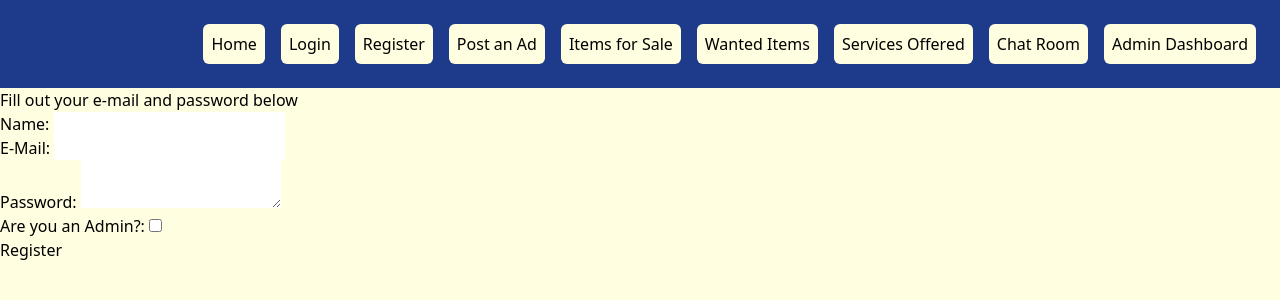
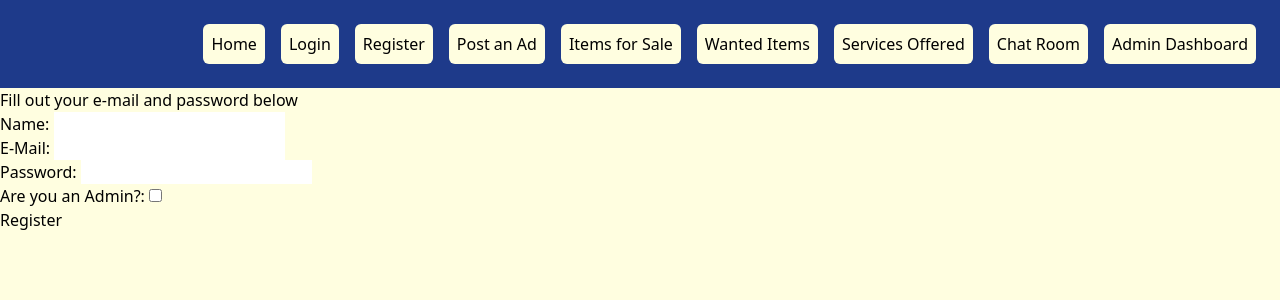
Before and after one commit to diang-elo/TMU-Classifieds-Web-Interface, a React (Create React App) app in the folder frontend/: page /auth/registration in a window 1280 px wide. Shown: the top 300 px of the page. Built offline with nearby package versions, Linux system fonts and the light colour scheme.

Commit message:
hide password

```diff
--- a/frontend/src/Login.js
+++ b/frontend/src/Login.js
@@ -52,10 +52,11 @@ function Login() {
         </div>
         <div>
           <label>Password:&nbsp;</label>
-          <textarea
+          <input
+            type="password"
             value={password}
             onChange={(e) => setPassword(e.target.value)}
-          ></textarea>
+          />
         </div>
         <button type="submit">Log-in</button>
       </form>
--- a/frontend/src/Registration.js
+++ b/frontend/src/Registration.js
@@ -80,10 +80,12 @@ function Registration() {
         </div>
         <div>
           <label>Password:&nbsp;</label>
-          <textarea
+
+          <input
+            type="password"
             value={password}
             onChange={(e) => setPassword(e.target.value)}
-          ></textarea>
+          />
         </div>
         <div>
           <label>Are you an Admin?:&nbsp;</label>
--- a/frontend/src/components/Chat.js
+++ b/frontend/src/components/Chat.js
@@ -42,11 +42,11 @@ const Chat = ({ userData }) => {
 
     fetchMessages();
 
-    // // Set up an interval to fetch messages every 5 seconds
-    // const intervalId = setInterval(fetchMessages, 5000);
+    // Set up an interval to fetch messages every 5 seconds
+    const intervalId = setInterval(fetchMessages, 5000);
 
-    // // Clean up the interval on component unmount
-    // return () => clearInterval(intervalId);
+    // Clean up the interval on component unmount
+    return () => clearInterval(intervalId);
   }, [lastMessageSentAt]);
 
   return (
```
